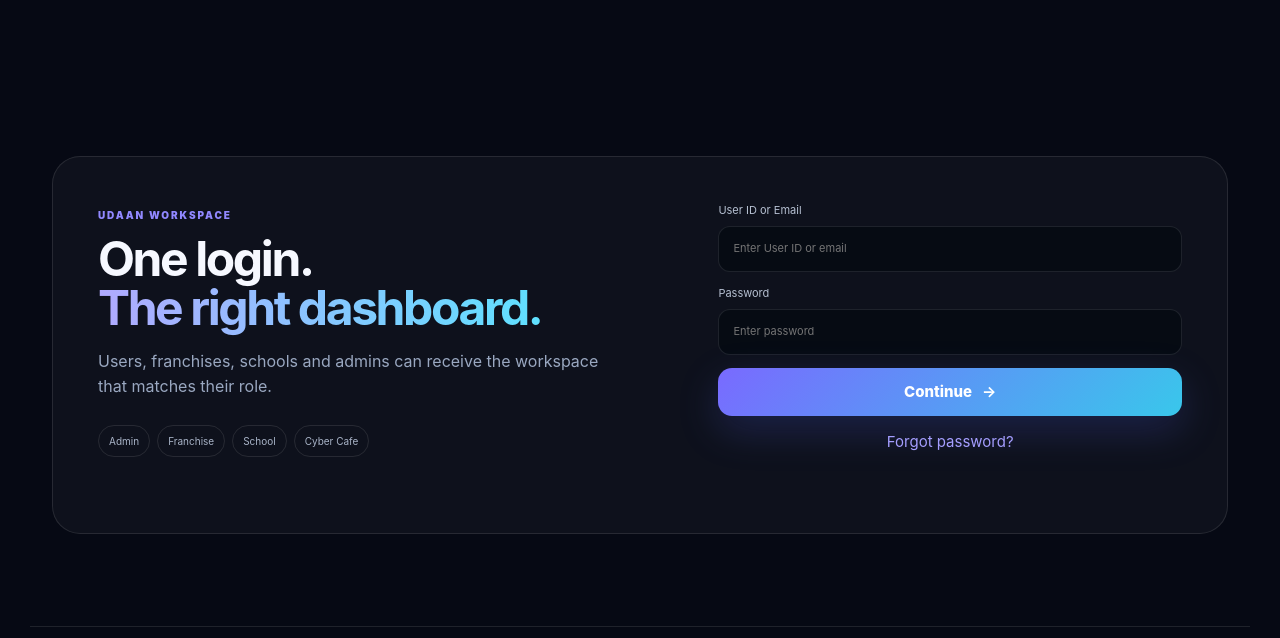
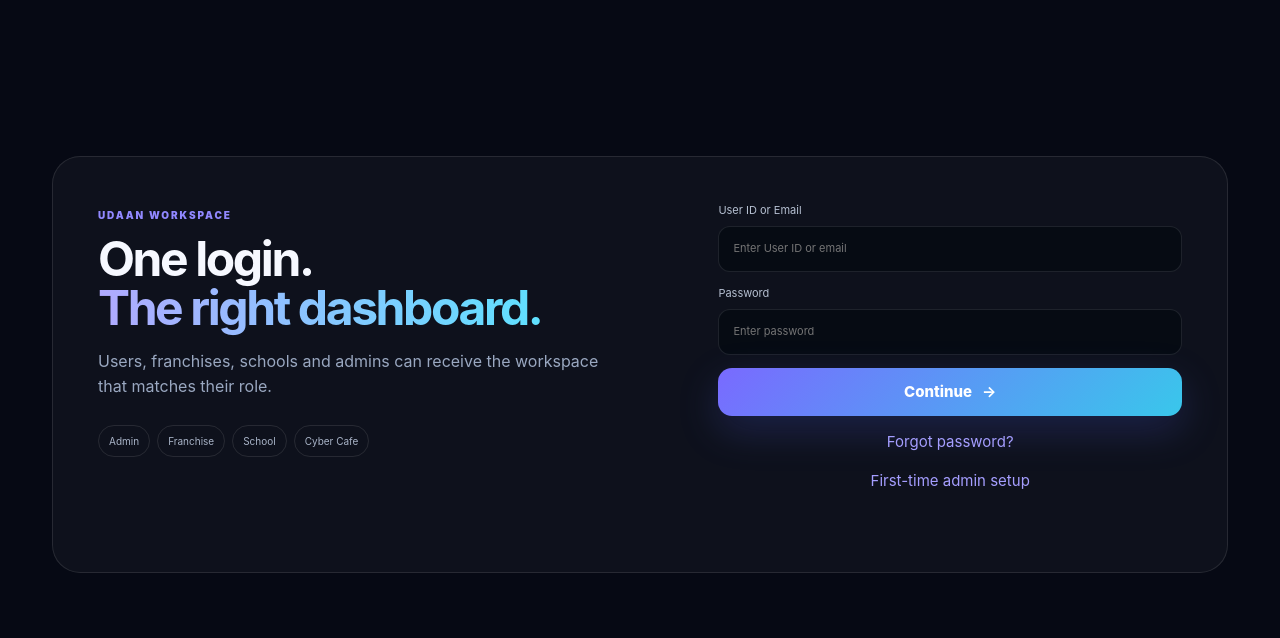
Before and after one commit to badalkumargscc811105-spec/Udaan-Communication-, a plain HTML site: page index.html in a window 1280 px wide. Shown: the part 2397-3035 px from the top of the page. Drawn offline with Linux system fonts and the light colour scheme.

Commit message:
Add first-time secure admin setup control

```diff
--- a/index.html
+++ b/index.html
@@ -90,7 +90,7 @@
           <label>User ID or Email<input id="loginId" autocomplete="username" placeholder="Enter User ID or email" required></label>
           <label>Password<input id="loginPassword" type="password" autocomplete="current-password" placeholder="Enter password" required></label>
           <button class="btn btn-primary" type="submit">Continue <b>→</b></button>
-          <button class="forgot" id="forgot" type="button">Forgot password?</button>
+          <button class="forgot" id="forgot" type="button">Forgot password?</button><button class="forgot" id="bootstrapAdmin" type="button">First-time admin setup</button>
           <div id="loginMessage" class="form-message" aria-live="polite"></div>
         </form>
       </div>
```
